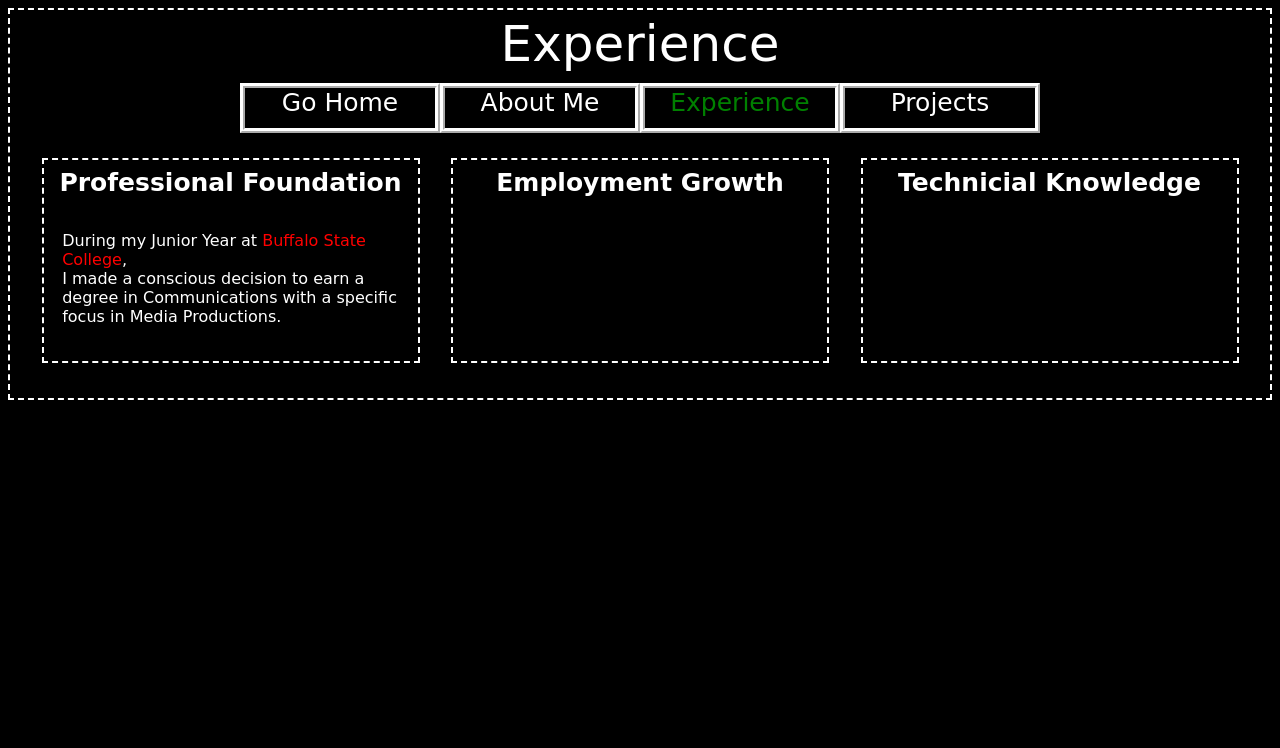
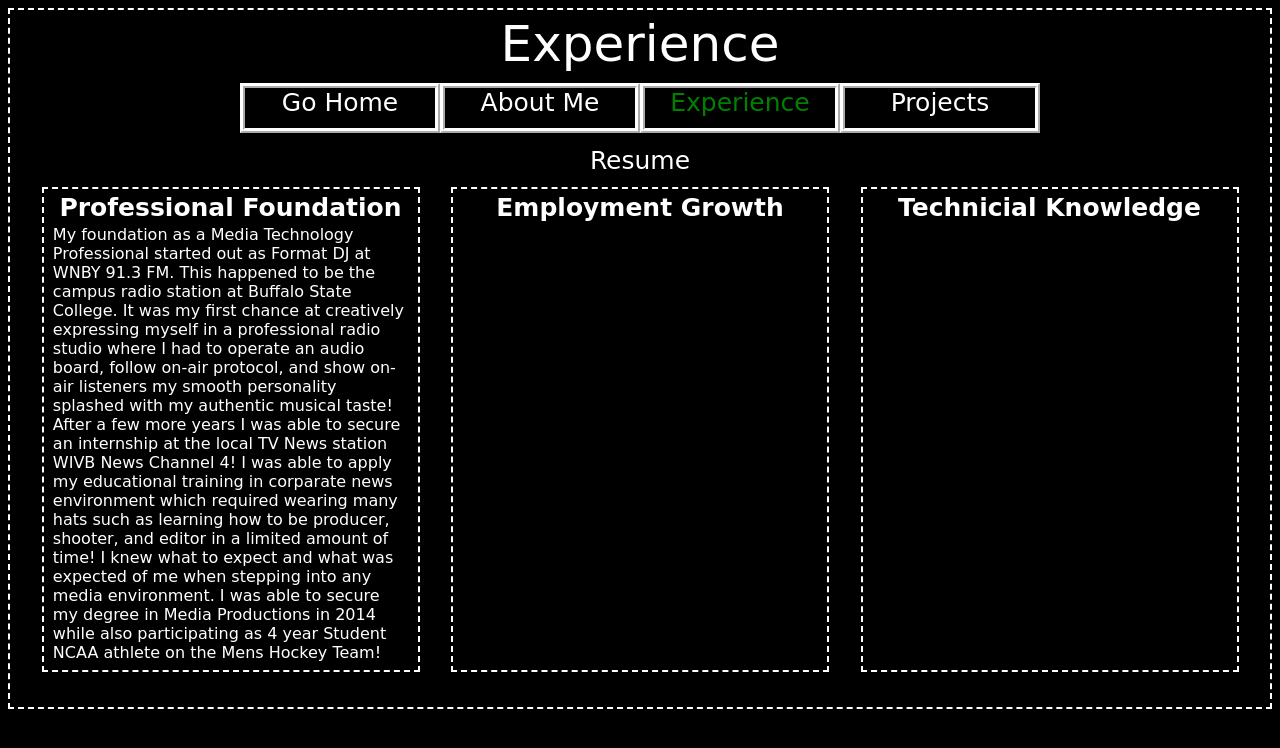
Before and after one commit to C-Lew-On-Truth/TheRealCJLewis, a React (Create React App) app: page /TheRealCJLewis/Experience in a window 1280 px wide. Shown: the top 748 px of the page. Built offline with nearby package versions, Linux system fonts and the light colour scheme.

Commit message:
foudation first draft

```diff
--- a/src/components/AboutMe.jsx
+++ b/src/components/AboutMe.jsx
@@ -3,7 +3,7 @@ import NavBar from '../side-components/NavBar.jsx';
 import AutoSlides from '../side-components/AutoSlides.jsx';
 import '../styles/about-me.css';
 import AutoPics from '../side-components/AutoPics.jsx';
-import {BreadcrumbItem, Accordion} from 'react-bootstrap';
+
 
 const AboutMePage = props => <span className="globalNavBar">{props.page}</span>
 
--- a/src/components/Experience.jsx
+++ b/src/components/Experience.jsx
@@ -1,6 +1,7 @@
 import React from 'react';
 import NavBar from '../side-components/NavBar.jsx';
 import '../styles/experience.css';
+import {Accordion, ModalBody} from 'react-bootstrap';
 
 
 
@@ -27,29 +28,39 @@ class Experience extends React.Component {
                     goExpo={<ExpoPage page="Experience" />}
                     goProjects="Projects"
                 />
+
+                    <span className="resume">Resume</span>
                 <div className="expoTemp">
 
                     <section className="expoSect">
-                        <h1>Professional Foundation</h1>
                         <p>
-                            During my Junior Year at
-                            <a
-                            href="https://suny.buffalostate.edu/"
-                            target="_blank"
-                            rel="noopener noreferrer"
-                            > Buffalo State College</a>, <br/>I made a conscious decision to earn a degree
-                            in Communications with a specific focus in Media Productions.
-
-                      </p>
+                            <h1>Professional Foundation</h1>
+                            My foundation as a Media Technology Professional started out as
+                            Format DJ at WNBY 91.3 FM. This happened to be the campus radio station
+                            at Buffalo State College. It was my first chance at creatively expressing myself
+                            in a professional radio studio where I had to operate an audio board,
+                            follow on-air protocol, and show on-air listeners my smooth personality splashed
+                            with my authentic musical taste! After a few more years I was able to secure an
+                            internship at the local TV News station WIVB News Channel 4! I was able to apply
+                            my educational training in corparate news environment which required wearing
+                            many hats such as learning how to be producer, shooter, and editor in a limited
+                            amount of time! I knew what to expect and what was expected of me when stepping
+                            into any media environment. I was able to secure my degree in Media Productions
+                            in 2014 while also participating as 4 year Student NCAA athlete on the Mens Hockey Team!
+                        </p>
 
                     </section>
 
                     <section className="expoSect">
-                        <h1>Employment Growth</h1>
+                        <p>
+                            <h1>Employment Growth</h1>
+                        </p>
                     </section>
 
                     <section className="expoSect">
-                        <h1>Technicial Knowledge</h1>
+                        <p>
+                            <h1>Technicial Knowledge</h1>
+                        </p>
                     </section>
 
                 </div>
--- a/src/styles/experience.css
+++ b/src/styles/experience.css
@@ -6,12 +6,18 @@
     padding-bottom: 10px;
 }
 
+.resume {
+    margin: 1% auto;
+    font-size: 25px;
+}
+
 .expoTemp {
     display: flex;
     flex-direction: row;
-    margin: 2% auto;
+    margin: 0 auto;
     justify-content: space-evenly;
     width: 100%;
+    padding-bottom: 2%;
 }
 .expoSect {
     border: white dashed 2px;
@@ -19,13 +25,16 @@
 }
 
 .expoSect h1 {
-    padding-top: 2%;
     font-size: 25px;
     text-align: center;
+    padding-bottom: 1%;
 }
 
 .expoSect p {
-padding: 5%;
+    margin: 0 auto;
+    padding-top: 1%;
+    padding-bottom: 2%;
+    width: 95%;
 }
 
 a {
```
